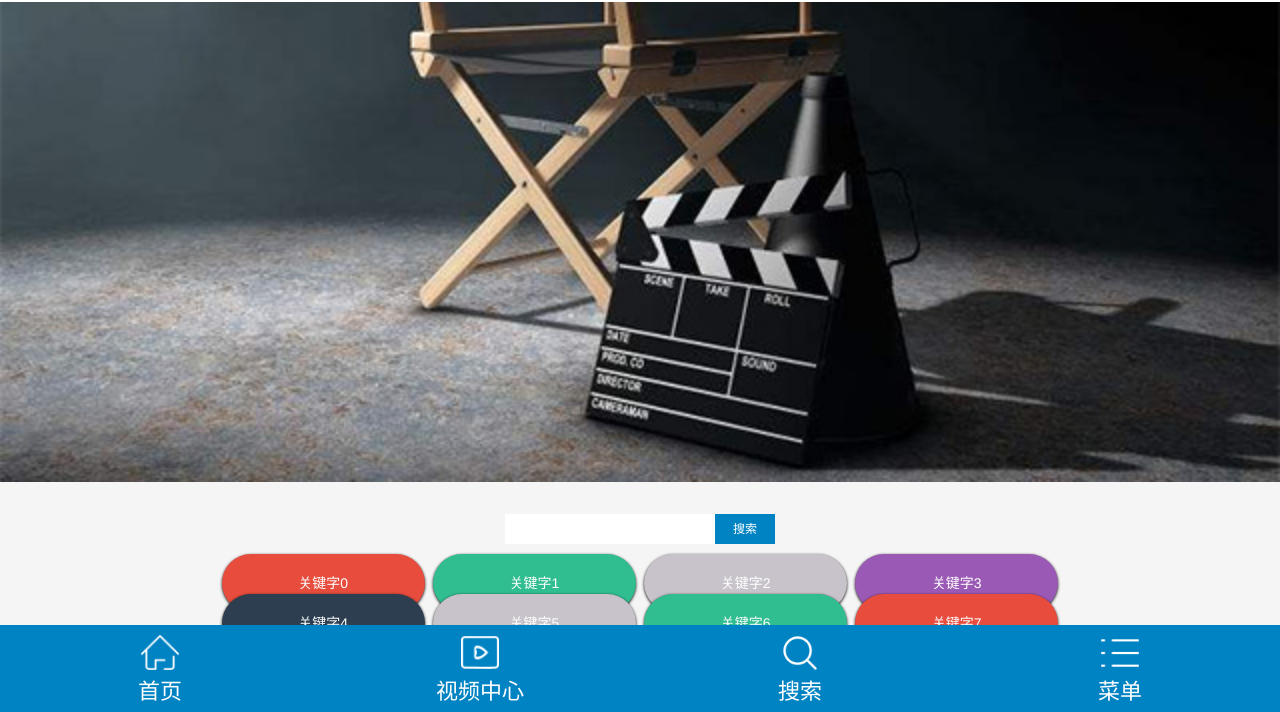
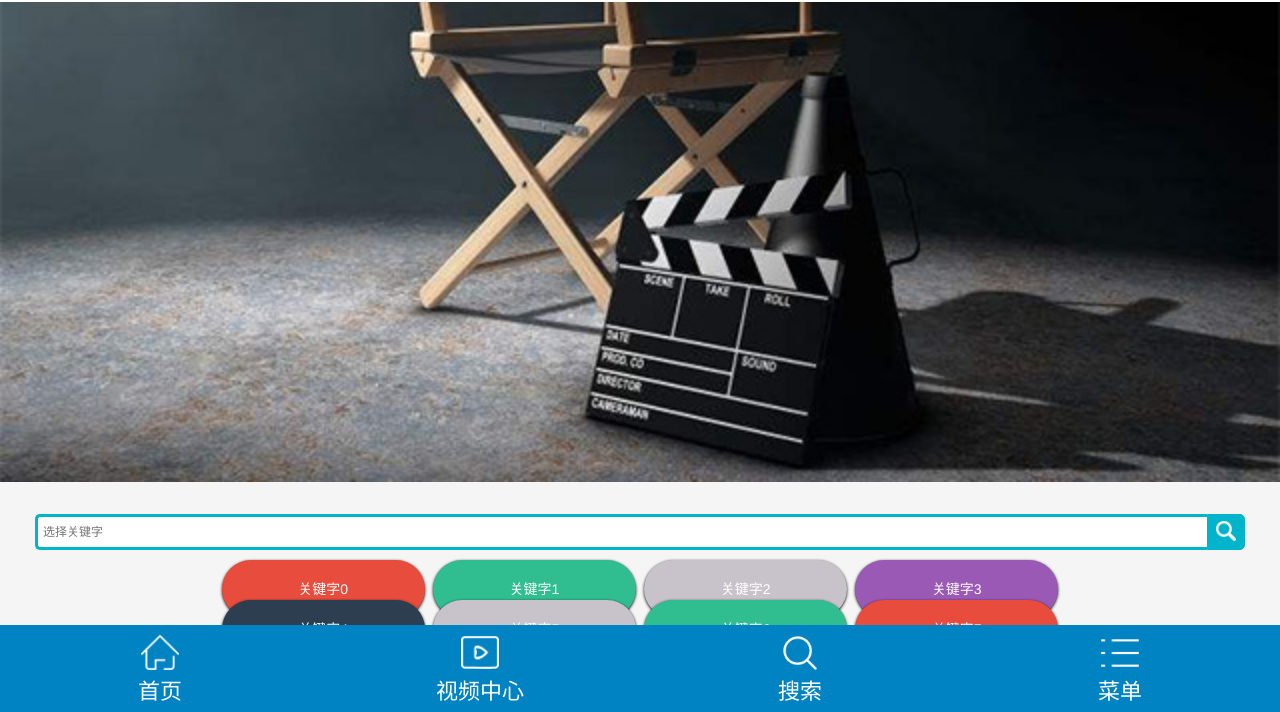
Before and after one commit to AlexY0905/YuncunHorizon-webui, a plain HTML site: page search.html in a window 1280 px wide. Shown: the part 86-798 px from the top of the page. Drawn offline with nearby package versions, Linux system fonts and the light colour scheme.

Commit message:
搜索框

```diff
--- a/css/search.css
+++ b/css/search.css
@@ -1,13 +1,16 @@
+/*@import url(https://fonts.googleapis.com/css?family=Open+Sans);*/
+/* 搜索框样式开始 */
 .search_wrap {
     width          : 100%;
     height         : 100%;
     display        : flex;
     justify-content: center;
     flex-direction : column;
-    padding-top    : 30px;
     text-align     : center;
+    box-sizing: border-box;
+    padding: 30px 35px 0 35px;
 }
-
+/*
 .search_box input {
     width       : 200px;
     height      : 30px;
@@ -23,6 +26,44 @@
     background : #0083c3;
     color      : #FFFFFF;
 }
+*/
+
+.search_box {
+    width: 100%;
+    position: relative;
+    display: flex;
+}
+
+.searchTerm {
+    width: 100%;
+    border: 3px solid #00B4CC;
+    border-right: none;
+    padding: 5px;
+    height: 20px;
+    border-radius: 5px 0 0 5px;
+    outline: none;
+    color: #9DBFAF;
+}
+
+.searchTerm:focus{
+    color: #00B4CC;
+}
+
+.searchButton {
+    width: 40px;
+    height: 36px;
+    border: 1px solid #00B4CC;
+    background: #00B4CC;
+    text-align: center;
+    color: #fff;
+    border-radius: 0 5px 5px 0;
+    cursor: pointer;
+    font-size: 20px;
+}
+.searchButton img {
+    width: 20px;
+}
+/* 搜索框样式结束 */
 
 
 /*********************************************************/
--- a/search.html
+++ b/search.html
@@ -59,18 +59,26 @@
 			<img src="images/zy_banner02.jpg" style="width: 100%">
 		</div>
 		<div class="search_wrap">
+			<!--
 			<div class="search_box">
 				<input type="text" class="keyWord_ipt"><span class="search_btn">搜索</span>
+			</div>
+			-->
+			<div class="search_box">
+				<input type="text" class="searchTerm" placeholder="选择关键字">
+				<button type="submit" class="searchButton">
+					<img src="./images/search.png" alt="">
+				</button>
 			</div>
 			<div class="tips_box main-content">
 				<div class="htmleaf-container htmleaf-container1">
 					<div class="htmleaf-content">
 						<div class="slider slider_four_in_line">
-							<div class="keyWord_btn" id="keyword_btn0">关键字0</div>
-							<div class="keyWord_btn" id="keyword_btn1">关键字1</div>
-							<div class="keyWord_btn" id="keyword_btn2">关键字2</div>
-							<div class="keyWord_btn" id="keyword_btn3">关键字3</div>
-							<div class="keyWord_btn" id="keyword_btn31">关键字31</div>
+							<div id="keyword_btn0">关键字0</div>
+							<div id="keyword_btn1">关键字1</div>
+							<div id="keyword_btn2">关键字2</div>
+							<div id="keyword_btn3">关键字3</div>
+							<div id="keyword_btn31">关键字31</div>
 						</div>
 					</div>
 				</div>
```
Also changed, not shown: images/search.png (added).
